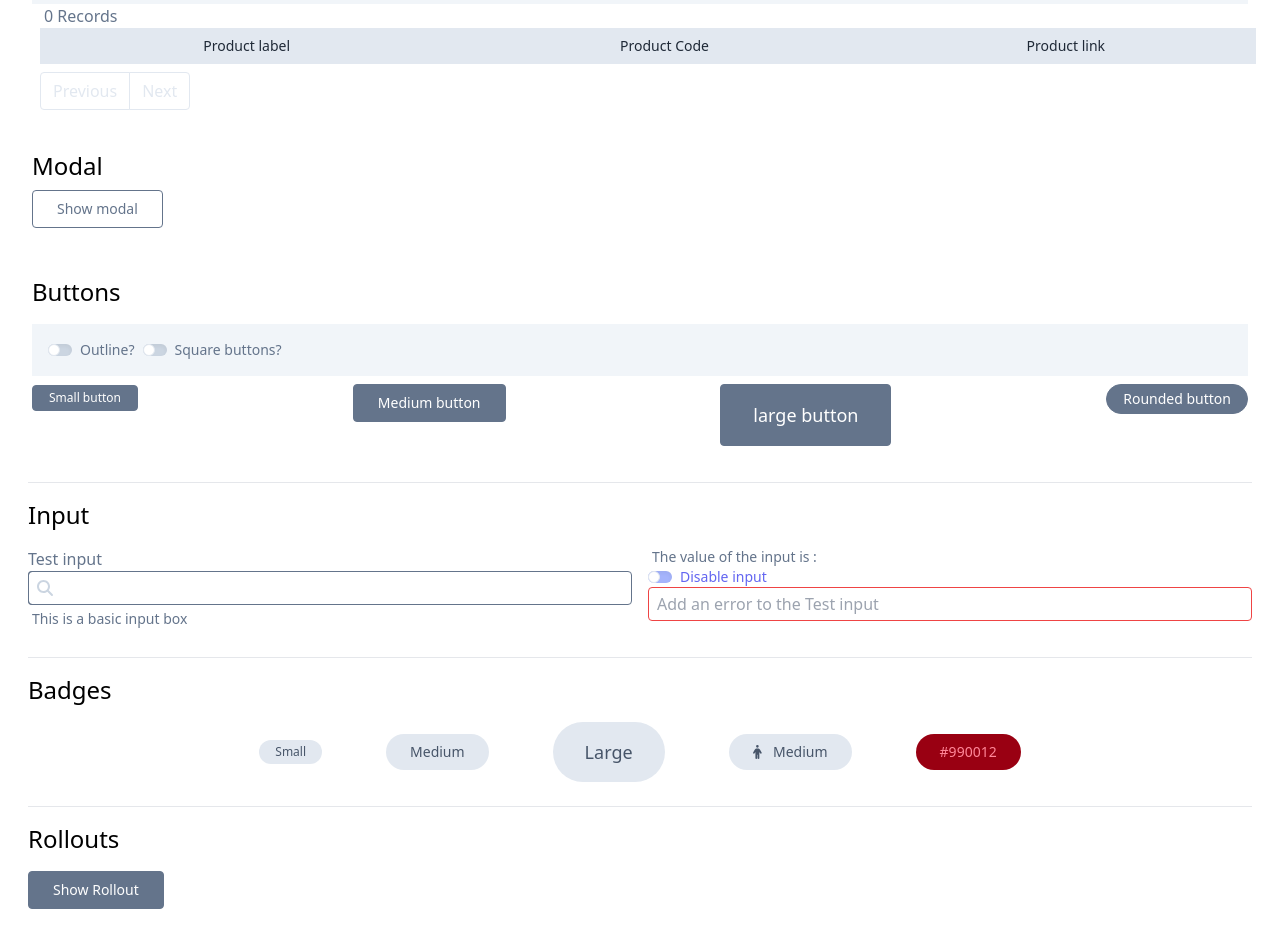
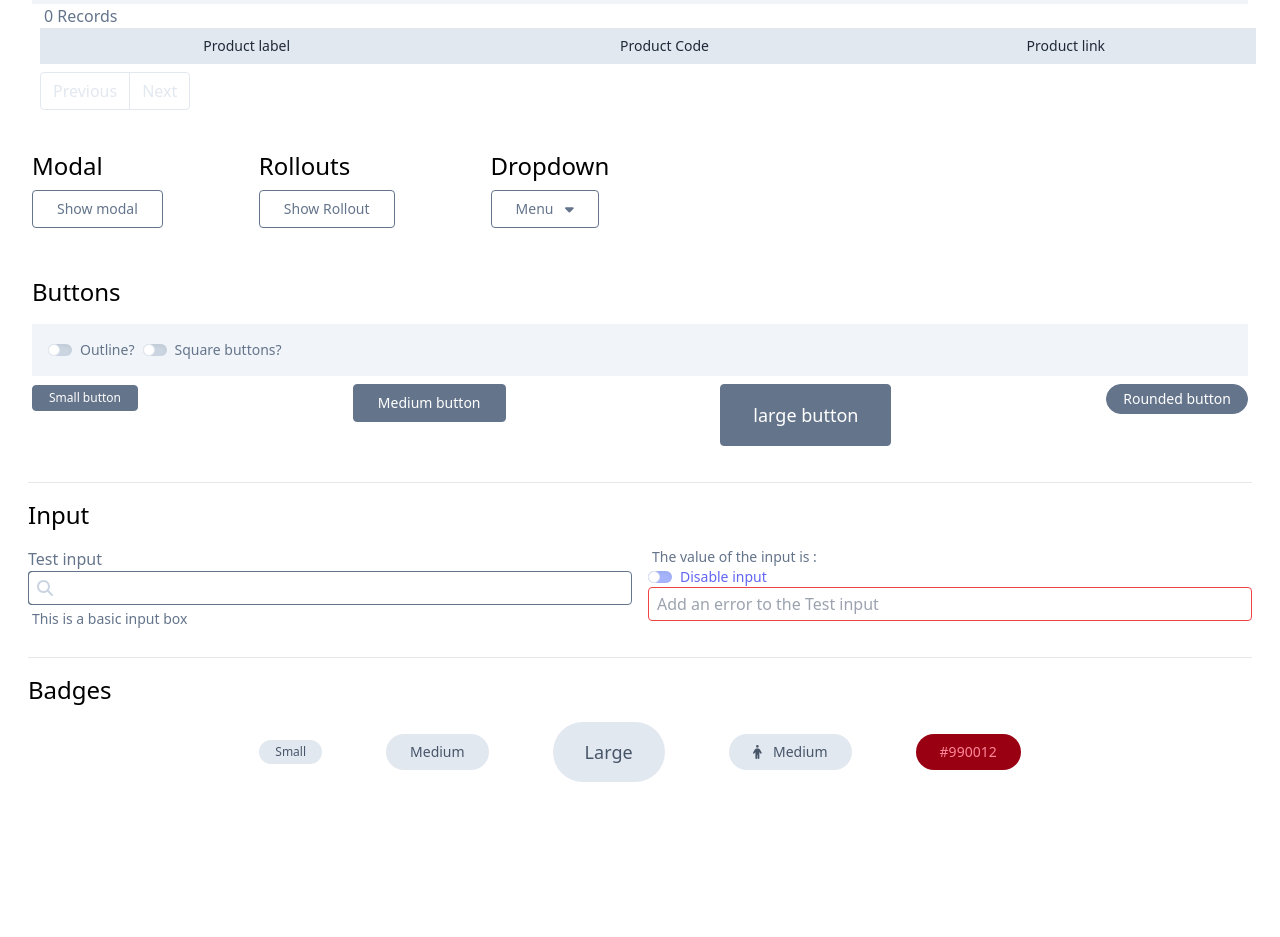
Before and after one commit to richardhulbert/vue3-tailwind-components, a Vue app: page / in a window 1280 px wide. Shown: the part 340-1277 px from the top of the page. After the commit the page ends 1150 px from the top, so only its background shows below. Built offline with nearby package versions, Linux system fonts and the light colour scheme.

Commit message:
Added a rollout Dropdown menu component

```diff
--- a/package.json
+++ b/package.json
@@ -1,6 +1,6 @@
 {
   "name": "vue3-tailwind-components",
-  "version": "0.0.8",
+  "version": "0.0.9",
   "description": "A library of Vue 3 components that use Tailwind",
   "license": "MIT",
   "repository": "richardhulbert/vue3-tailwind-components",
@@ -26,6 +26,8 @@
     "@fortawesome/free-regular-svg-icons": "^6.2.1",
     "@fortawesome/free-solid-svg-icons": "^6.2.1",
     "@fortawesome/vue-fontawesome": "^3.0.2",
+    "@vueuse/core": "^10.2.0",
+    "click-outside-vue3": "^4.0.1",
     "tailwindcss": "^3.2.4",
     "tailwindcss-animate": "^1.0.5",
     "vue": "^3.2.45"
--- a/src/App.vue
+++ b/src/App.vue
@@ -1,8 +1,9 @@
 <script setup>
 import {computed, ref} from "vue";
 import {faker} from '@faker-js/faker';
-import {TwTable, TwButton, TwPaginator, TwSwitch, TwIcon, TwModal, TwSelect, TwInput,TwBadge} from "./components/";
+import {TwTable, TwButton, TwPaginator, TwSwitch, TwIcon, TwModal, TwSelect, TwInput, TwBadge} from "./components/";
 import TwRollout from "@/components/rollout/TwRollout.vue";
+import TwDropdown from "@/components/dropdown/TwDropdown.vue";
 
 
 const numOfProducts = ref(20)
@@ -20,8 +21,8 @@ let inputError = ref('');
 let inputDisabled = ref(false);
 let buttonOutline = ref(false);
 let buttonSquare = ref(false);
-let showRollout= ref(false);
-
+let showRollout = ref(false);
+let dropDownResult = ref("")
 
 let numOfPages = computed(() => {
     return Math.ceil(records.value.length / pageSize.value)
@@ -34,6 +35,18 @@ const colors = [
     {label: 'Success', value: 'success'},
     {label: 'Danger', value: 'danger'},
     {label: 'Info', value: 'info'}
+]
+
+const menuItems =[
+    {label: 'People', value: '/people',icon:'users'},
+    {label: 'Roles', value: '/roles',icon:'user-shield'},
+    {label: 'pages', value: '/pages',icon:'file-lines'},
+    {label: 'settings', value: '/settings',icon:'file-lines'},
+]
+
+const dropdownItems = [
+  {"label": "Branches", "icon":"code-branch", "action": "list_branches"},
+  {"label": "User", "icon":"users", "action":"list_users"}
 ]
 
 
@@ -81,8 +94,12 @@ function closeModal() {
     modalShow.value = false
 }
 
-function rolloutShow(){
+function rolloutShow() {
     showRollout.value = true
+}
+
+function showDropdownResult(action){
+  dropDownResult.value = "You selected "+ action;
 }
 
 </script>
@@ -143,7 +160,8 @@ function rolloutShow(){
                               class="mt-2"></tw-paginator>
             </div>
         </section>
-        <section class=" p-4">
+        <section class="flex flex-row gap-24 p-4">
+            <div class="flex-col">
                 <h1 class="my-2 text-2xl">Modal</h1>
                 <div>
                     <tw-button :color="accentColor" @click="modalShow = true" outline>Show modal</tw-button>
@@ -152,6 +170,34 @@ function rolloutShow(){
                     This is a modal that has a simple message
 
                 </tw-modal>
+            </div>
+            <div class="flex-col">
+                <h1 class="my-2 text-2xl">Rollouts</h1>
+                <tw-button outline :color="accentColor" @click="rolloutShow">Show Rollout</tw-button>
+
+                <tw-rollout width="w-10/12" :color="accentColor" v-model="showRollout">
+                    <div class="m-8 p-8 bg-white">
+                        <tw-table :hover="hover" :heading-color="accentColor" :stripe-color="accentColor"
+                                  :border-color="accentColor"
+                                  :hover-color="accentColor" :striped="striped" :headings="headings" :items="products">
+                            <template v-slot:link="row">
+                                <a :href="row.item.link">{{ row.item.link }}</a>
+                            </template>
+                        </tw-table>
+                        <tw-paginator :color="accentColor" @paginate="paginate" :current-page="currentPage"
+                                      :num-of-pages="numOfPages"
+                                      class="mt-2"></tw-paginator>
+                    </div>
+                </tw-rollout>
+            </div>
+            <div class="flex-col">
+                <h1 class="my-2 text-2xl">Dropdown</h1>
+                <tw-dropdown @selected="showDropdownResult" :items="dropdownItems" :color="accentColor"></tw-dropdown>
+            </div>
+            <div class="flex-col">
+
+              <p class="text-primary-500 mt-6">{{dropDownResult}}</p>
+            </div>
         </section>
         <section class="p-4">
             <h1 class="my-4 text-2xl">Buttons</h1>
@@ -219,30 +265,7 @@ function rolloutShow(){
                 <tw-badge swatch="#990012">#990012</tw-badge>
             </div>
         </section>
-        <section class="p-3 ">
-            <hr>
-            <h1 class="my-4 text-2xl">Rollouts</h1>
-            <div class="flex flex-wrap   gap-16">
-                <tw-button :color="accentColor" @click="rolloutShow">Show Rollout</tw-button>
 
-                <tw-rollout width="w-10/12" :color="accentColor" v-model="showRollout">
-                    <div class="m-8 p-8 bg-white">
-                        <tw-table :hover="hover" :heading-color="accentColor" :stripe-color="accentColor"
-                                  :border-color="accentColor"
-                                  :hover-color="accentColor" :striped="striped" :headings="headings" :items="products">
-                            <template v-slot:link="row">
-                                <a :href="row.item.link">{{ row.item.link }}</a>
-                            </template>
-                        </tw-table>
-                        <tw-paginator :color="accentColor" @paginate="paginate" :current-page="currentPage"
-                                      :num-of-pages="numOfPages"
-                                      class="mt-2"></tw-paginator>
-                    </div>
-
-
-                </tw-rollout>
-            </div>
-        </section>
 
     </div>
 
--- /dev/null
+++ b/src/components/dropdown/TwDropdown.vue
@@ -0,0 +1,74 @@
+<template>
+  <div v-click-outside="hideMenu">
+    <div  class="flex justify-left">
+      <tw-button @click="showMenu" :color="color" outline>{{ label }}
+        <tw-icon class="ml-2" icon="caret-down"></tw-icon>
+      </tw-button>
+    </div>
+    <div v-show="showing" :class="panelBoarderClass"
+         class=" min-w-fit bg-white absolute border rounded  mt-2 shadow-lg">
+
+      <tw-dropdown-item @selected="selected" :label="item.label" :icon="item.icon" :action="item.action" :color="color" v-for="(item,index) in items" :key="index"> </tw-dropdown-item>
+
+    </div>
+  </div>
+
+
+</template>
+
+<script>
+import {defineComponent} from 'vue'
+import {TwButton, TwIcon} from "@/components";
+import TwDropdownItem from "@/components/dropdown/TwDropdownItem.vue";
+import vClickOutside from 'click-outside-vue3'
+
+export default defineComponent({
+  name: "TwDropdown",
+  components: {TwDropdownItem, TwButton, TwIcon},
+  directives: {
+    clickOutside: vClickOutside.directive
+  },
+  props: {
+    label: {
+      type: String,
+      default: "Menu"
+    },
+    color: {
+      type: String,
+      default: 'primary'
+    },
+    items: {
+      type: Array,
+      default: [
+      ]
+    }
+  },
+  data() {
+    return {
+      showing: false
+    }
+  },
+  computed: {
+    panelBoarderClass() {
+      return 'border-' + this.color + '-300';
+    }
+  },
+  methods: {
+    showMenu() {
+      this.showing = true;
+    },
+    hideMenu(){
+      this.showing = false;
+    },
+    selected(action){
+     this.$emit('selected',action)
+      this.hideMenu()
+    }
+  },
+
+
+
+
+
+})
+</script>
--- /dev/null
+++ b/src/components/dropdown/TwDropdownItem.vue
@@ -0,0 +1,52 @@
+<template>
+<div @click="sendAction" :class="itemClass" class="block  py-2 px-6 cursor-pointer">
+  <tw-icon class="mr-2"  v-if="showIcon" :icon="icon"></tw-icon>
+  {{ label }}
+</div>
+</template>
+
+<script>
+import {defineComponent} from 'vue'
+import {TwIcon} from "@/components";
+
+export default defineComponent({
+    name: "TwDropdownItem",
+  components: {TwIcon},
+  props: {
+    label: {
+      type: String,
+      default: ""
+    },
+    icon:{
+      type:String,
+      default:""
+    },
+    action:{
+      type:String,
+      default:'clicked'
+    },
+    color:{
+      type:String,
+      default:'primary'
+    }
+  },
+  computed: {
+    showIcon() {
+      return this.icon.length>0;
+    },
+    itemClass(){
+      return 'text-'+this.color+'-500 hover:bg-'+this.color+'-200'
+    }
+  },
+  methods: {
+    sendAction() {
+      this.$emit('selected',this.action)
+    }
+  },
+})
+</script>
+
+
+<style scoped>
+
+</style>
--- a/src/components/index.js
+++ b/src/components/index.js
@@ -9,4 +9,7 @@ export {default as TwSelect} from './select/TwSelect.vue'
 export {default as TwInput} from './input/TwInput.vue'
 export {default as TwBadge} from './badge/TwBadge.vue'
 export {default as TwRollout} from './rollout/TwRollout.vue'
+export {default as TwDropDown} from './dropdown/TwDropdown.vue'
+export {default as TwDropDownItem} from './dropdown/TwDropdownItem.vue'
+
 // export {default as tw_classes} from './classes'
--- a/src/components/rollout/TwRollout.vue
+++ b/src/components/rollout/TwRollout.vue
@@ -1,6 +1,6 @@
 <template>
     <div :class="transformClass" class="absolute transition-transform duration-300 top-0 left-0 right-0 bottom-0" >
-<div git class="fixed inset-0 z-9 backdrop-blur-sm"  @click="closeDialog"></div>
+<div  class="fixed inset-0 z-9 backdrop-blur-sm"  @click="closeDialog"></div>
 
         <div :class="compClass" class="absolute min-h-screen h-fit">
             <tw-icon @click="closeDialog" set="regular" :class="closeButtonClass"
```
Also changed, not shown: src/components/button/README.md, src/components/dropdown/README.md (added), src/components/rollout/README.md, 1 other file (tests, documents, lock files or other folders). Lines whose indentation alone changed are shown as unchanged.
